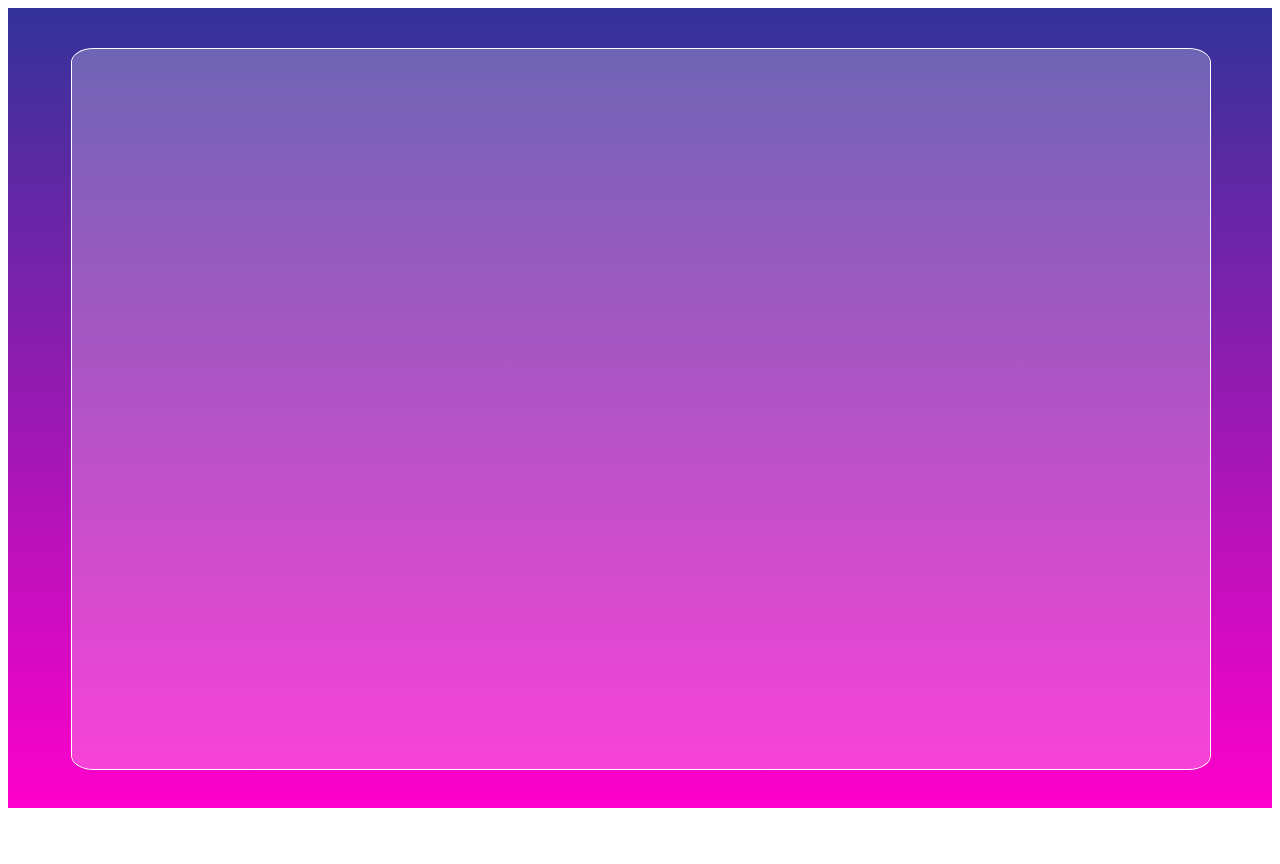
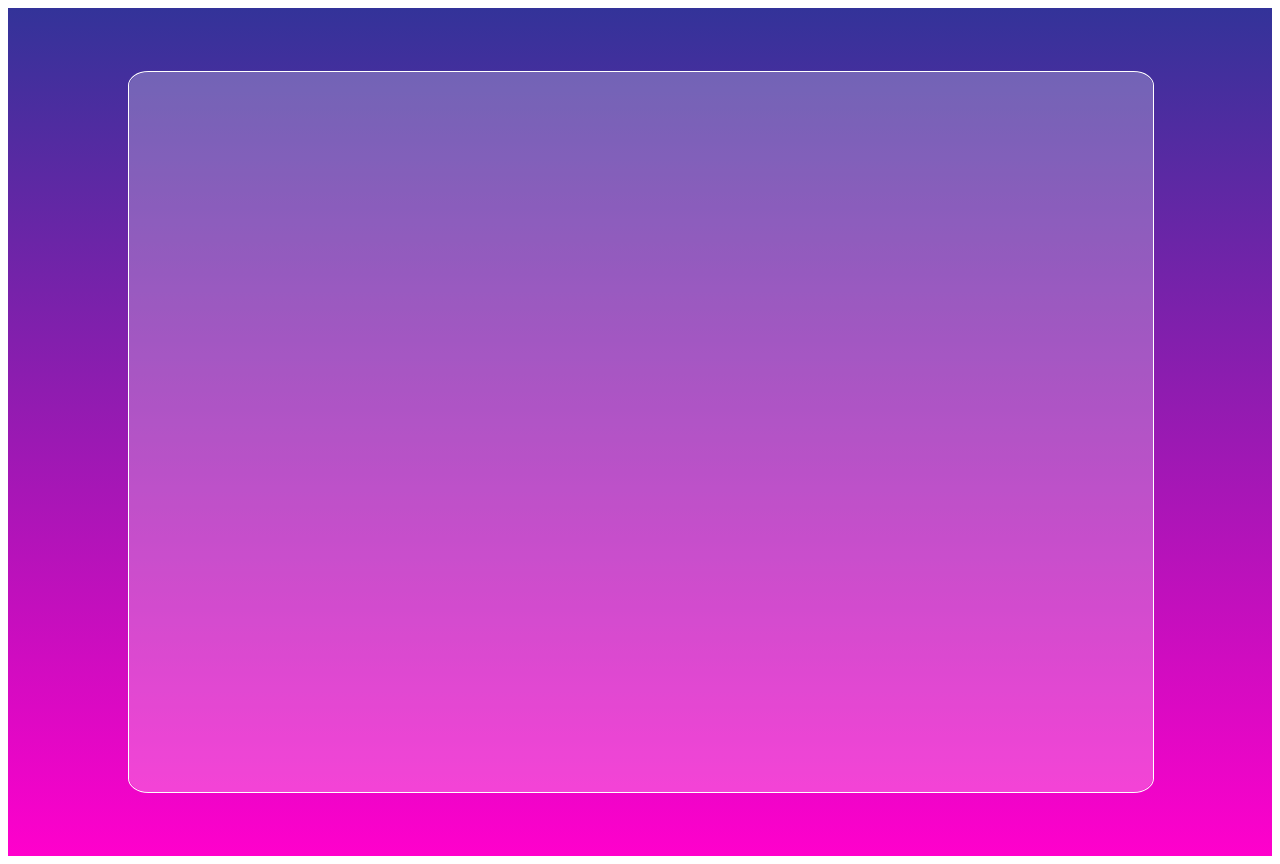
Before and after one commit to sashaTen/Portfolio, a React (Create React App) app: page / in a window 1280 px wide. Before the commit the page ends 816 px from the top, so only its background shows below. Built offline with nearby package versions, Linux system fonts and the light colour scheme.

Commit message:
added  padding ti  the  app   class

```diff
--- a/src/index.css
+++ b/src/index.css
@@ -2,8 +2,9 @@
   color: black;
   text-transform: capitalize;
   text-align: center;
-  height: 100vh;
+  height: auto;
   background-image: linear-gradient(to top, #ff00cc, #333399);
+  padding: 5%;
 }
 .aboutMe {
   color: whitesmoke;
```
